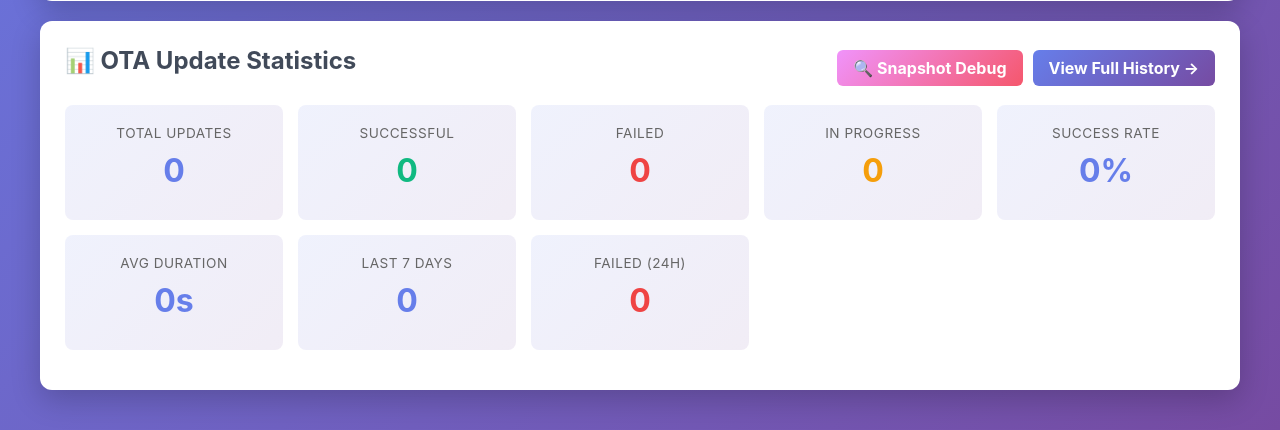
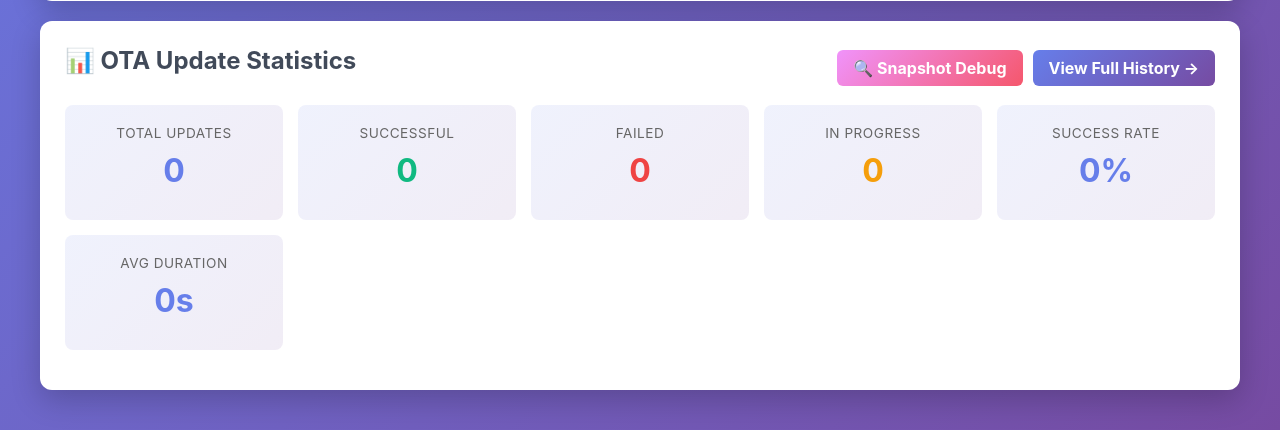
Before and after one commit to skalpt/ski-clock-neo, a Flask app: page / in a window 1280 px wide. Shown: the part 618-1048 px from the top of the page. Run offline with Flask 3, Linux system fonts and the light colour scheme; the visitor is signed in with stand-in values (Sample User, id 1); data that the repository does not hold is empty; parts of the project's set-up code (start-up, migrations or seed data) failed here and were passed over; some libraries are stand-ins or nearby versions.

Commit message:
Remove outdated statistics from the OTA update overview
Remove 'Last 7 Days' and 'Failed (24h)' stat cards from the OTA stats section in index.html.

Replit-Commit-Author: Agent
Replit-Commit-Session-Id: 417133d8-1985-4928-8e03-c01a325d29da
Replit-Commit-Checkpoint-Type: full_checkpoint
Replit-Commit-Event-Id: 4a790b82-d6d7-4bb7-9071-c2a70a2986dd
Replit-Commit-Screenshot-Url: https://storage.googleapis.com/screenshot-production-us-central1/a117656b-3bae-4d6d-926c-af8f81648c5d/417133d8-1985-4928-8e03-c01a325d29da/6MjSHG0

```diff
--- a/dashboard/templates/index.html
+++ b/dashboard/templates/index.html
@@ -115,14 +115,6 @@
                     <div class="ota-stat-card">
                         <div class="label">Avg Duration</div>
                         <div class="value">${data.avg_duration_seconds}s</div>
-                    </div>
-                    <div class="ota-stat-card">
-                        <div class="label">Last 7 Days</div>
-                        <div class="value">${data.recent_updates_7days}</div>
-                    </div>
-                    <div class="ota-stat-card failed">
-                        <div class="label">Failed (24h)</div>
-                        <div class="value">${data.failed_devices_24h}</div>
                     </div>
                 </div>
             `;
```
